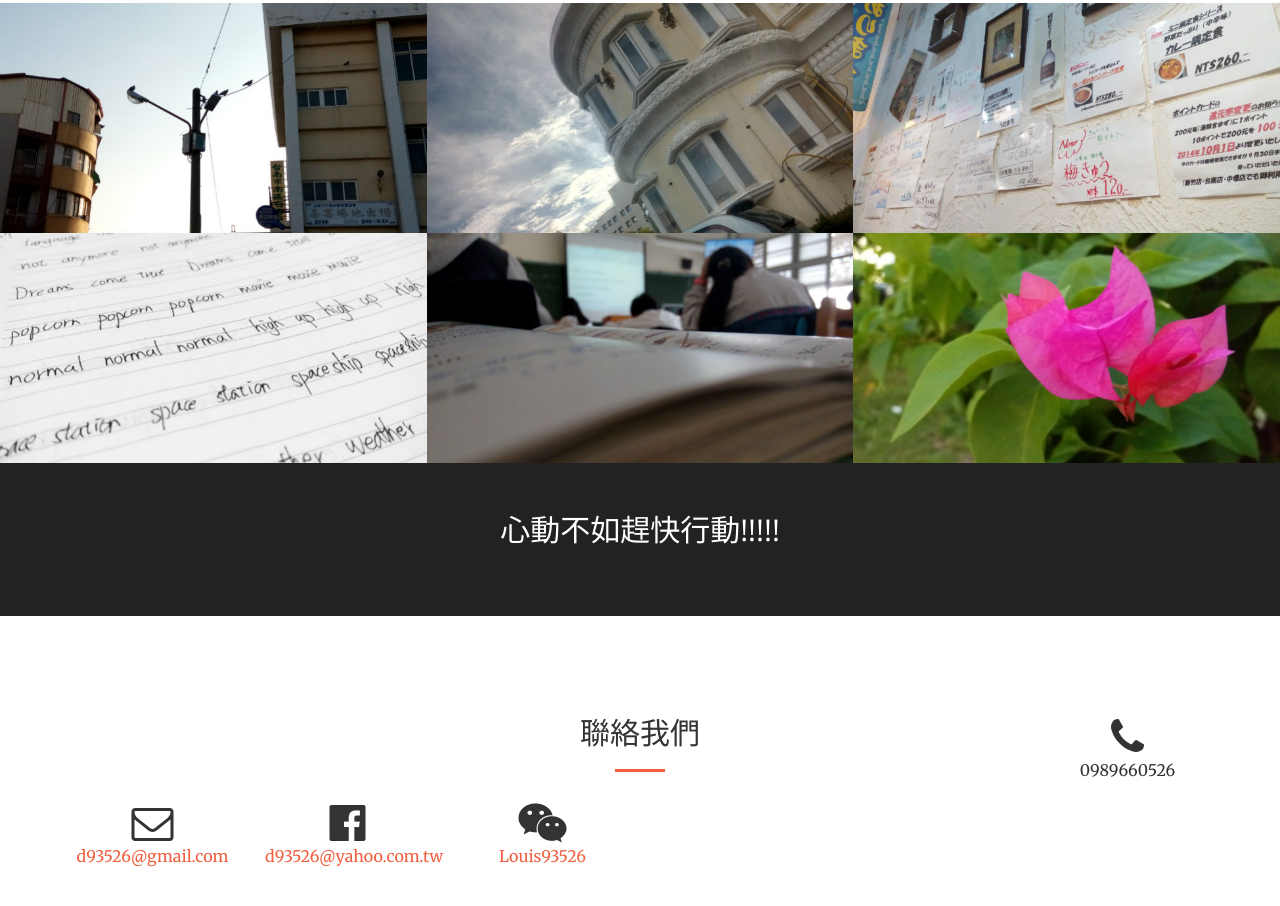
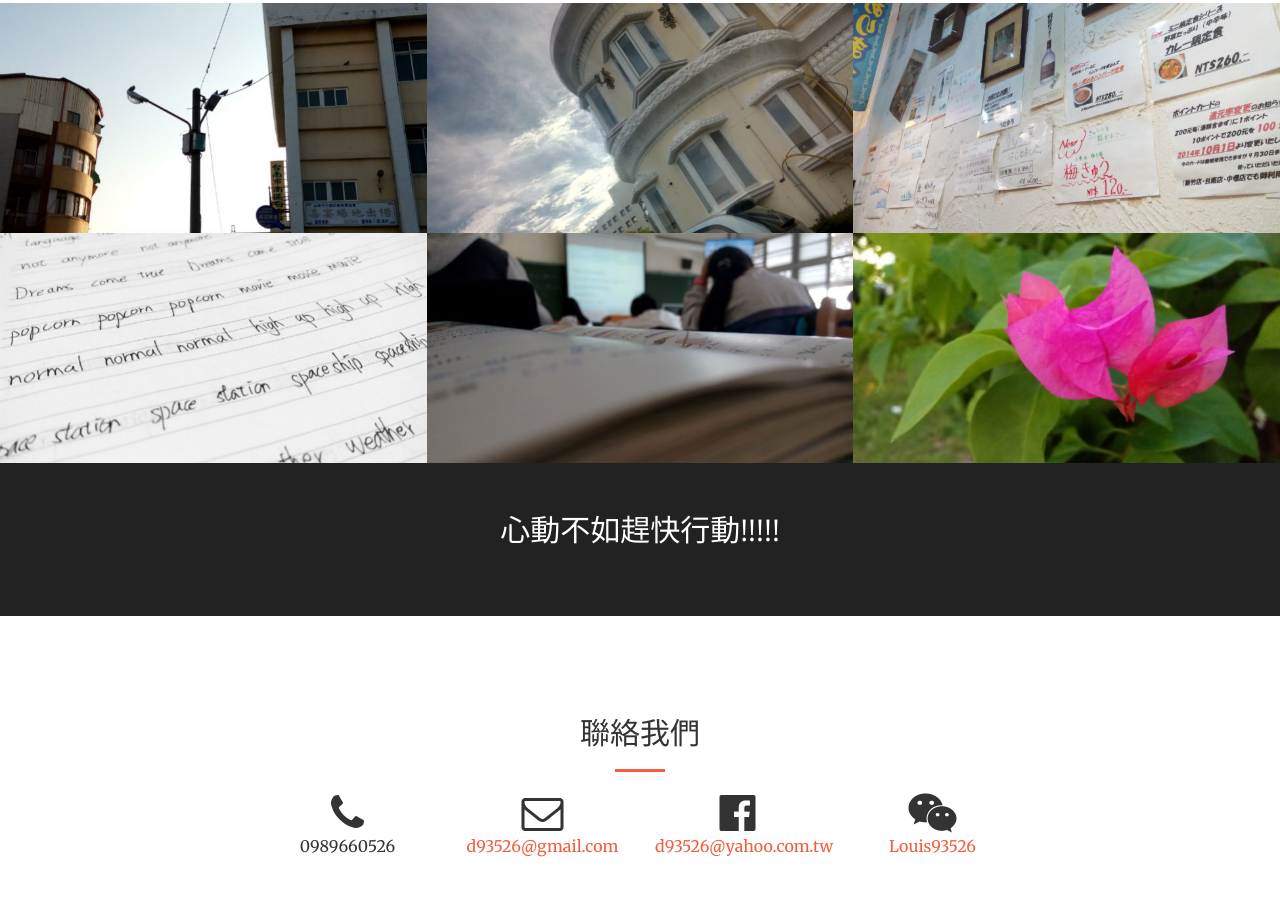
Before and after one commit to s1050022/hhjh, a website: page creative/index.html in a window 1280 px wide. Shown: the part 1599-2505 px from the top of the page. Drawn offline with nearby package versions, Linux system fonts and the light colour scheme.

Commit message:
20161226-2-5

```diff
--- a/creative/index.html
+++ b/creative/index.html
@@ -237,7 +237,7 @@
                     <h2 class="section-heading">聯絡我們</h2>
                     <hr class="primary">
                 </div>
-                <div class="col-lg-2 col-lg text-center">
+                <div class="col-lg-2 col-lg-offset-2 text-center">
                     <i class="fa fa-phone fa-3x sr-contact"></i>
                     <p>0989660526</p>
                 </div>
```
